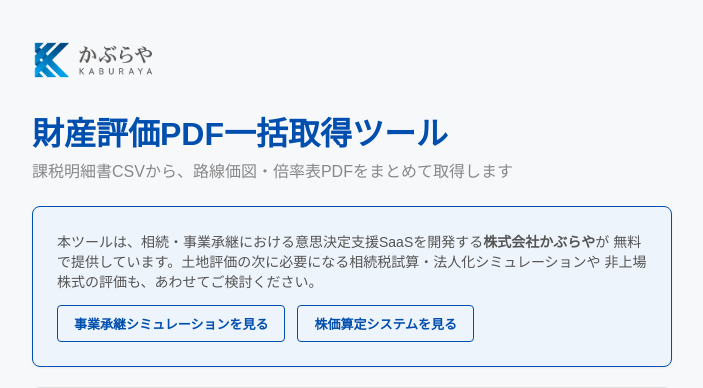
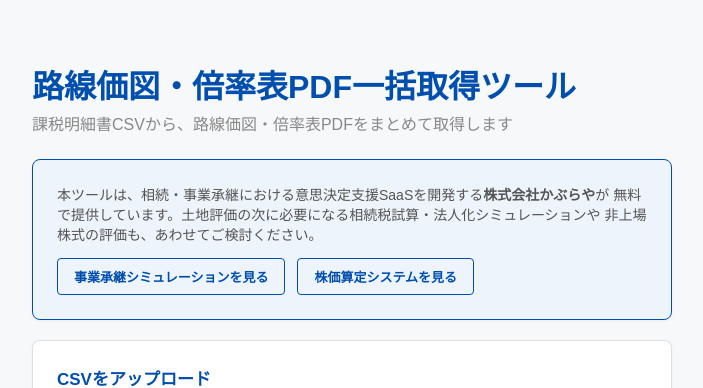
Before and after one commit to kabura-ya/zaisan-hyoka, a Flask app: page / in a window 1280 px wide. Shown: the top 388 px of the page, without its empty margins (288-991 px from the left). Run offline with Flask 3, Linux system fonts and the light colour scheme.

Commit message:
タイトルをHP表記に統一し、ロゴを削除
- title/h1を「財産評価PDF一括取得ツール」から「路線価図・倍率表PDF一括取得ツール」に変更
  (kaburaya-hp/service.html の表記と統一)
- ツール画面上部のかぶらやロゴ表示を削除し、未使用になったロゴ画像・CSSも削除

```diff
--- a/app.py
+++ b/app.py
@@ -1,6 +1,6 @@
 # -*- coding: utf-8 -*-
 """
-Web版 財産評価PDF一括取得ツール
+Web版 路線価図・倍率表PDF一括取得ツール
 
 課税明細書CSVをアップロードすると、pipeline.py のロジックで
 路線価図・倍率表PDFを一括取得し、ZIPファイルとして返す。
--- a/static/style.css
+++ b/static/style.css
@@ -18,15 +18,6 @@ body {
 main {
   max-width: 640px;
   margin: 0 auto;
-}
-
-.brand-header {
-  margin-bottom: 24px;
-}
-
-.brand-logo {
-  height: 40px;
-  width: auto;
 }
 
 h1 {
--- a/templates/index.html
+++ b/templates/index.html
@@ -2,16 +2,12 @@
 <html lang="ja">
 <head>
   <meta charset="UTF-8">
-  <title>財産評価PDF一括取得ツール | かぶらや</title>
+  <title>路線価図・倍率表PDF一括取得ツール | かぶらや</title>
   <link rel="stylesheet" href="{{ url_for('static', filename='style.css') }}">
 </head>
 <body>
   <main>
-    <header class="brand-header">
-      <img src="{{ url_for('static', filename='kaburaya_logo.png') }}" alt="かぶらや" class="brand-logo">
-    </header>
-
-    <h1>財産評価PDF一括取得ツール</h1>
+    <h1>路線価図・倍率表PDF一括取得ツール</h1>
     <p class="subtitle">課税明細書CSVから、路線価図・倍率表PDFをまとめて取得します</p>
 
     <div class="card cta-card">
```
Also changed, not shown: static/kaburaya_logo.png (deleted).
